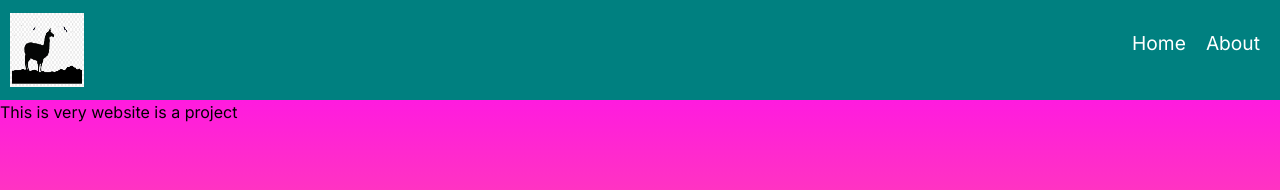
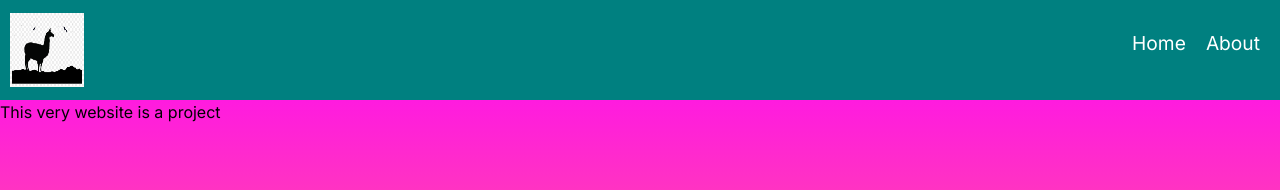
Before and after one commit to Reno117/site, a Next.js app: page /reactproj in a window 1280 px wide. Shown: the top 190 px of the page. Built offline with nearby package versions, Linux system fonts and the light colour scheme.

Commit message:
fixed h1 heading in page.tsx

```diff
--- a/app/reactproj/page.tsx
+++ b/app/reactproj/page.tsx
@@ -3,7 +3,7 @@ import Link from 'next/link';
 export default function Reactproj() {
   return (
     <>
-      <h1>This is very website is a project</h1>
+      <h1>This very website is a project</h1>
       <h2>
         <Link href="/" className='back'>Back to home</Link>
       </h2>
--- a/package.json
+++ b/package.json
@@ -15,7 +15,7 @@
     "autoprefixer": "10.4.15",
     "eslint": "8.47.0",
     "eslint-config-next": "13.4.19",
-    "next": "13.4.19",
+    "next": "^13.4.19",
     "postcss": "8.4.28",
     "react": "18.2.0",
     "react-dom": "18.2.0",
```
Also changed, not shown: 1 other file (tests, documents, lock files or other folders).
